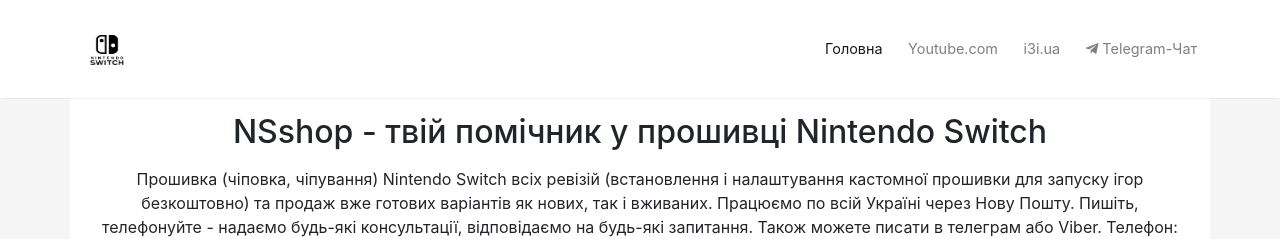
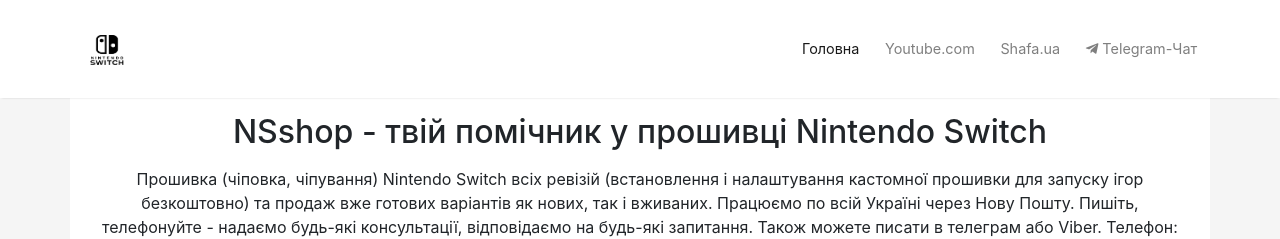
Before and after one commit to NSshop-ua/NSshop-ua.github.io, a Jekyll site: the page built from index.html, in a window 1280 px wide. Shown: the top 239 px of the page. Built offline with Jekyll 4.4.1, drawn with Linux system fonts in a browser that asks for light colours; nearby versions of some CDN libraries; the list of posts is cut into pages by our own code.

Commit message:
Replaced the link to iZi.ua with a link to Shafa.ua

```diff
--- a/_layouts/default.html
+++ b/_layouts/default.html
@@ -102,7 +102,7 @@
                 </li>
 
                 <li class="nav-item">
-                    <a target="_blank" class="nav-link" href="https://izi.ua/uk/m-667249-NSProg"> іЗі.ua</a>
+                    <a target="_blank" class="nav-link" href="https://shafa.ua/uk/member/gennadiy667249"> Shafa.ua</a>
                 </li>
 
                 <li class="nav-item">
```
